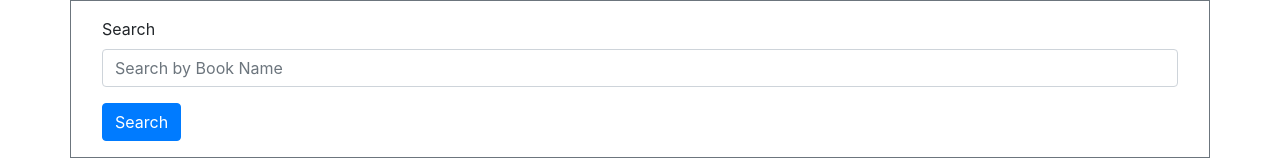
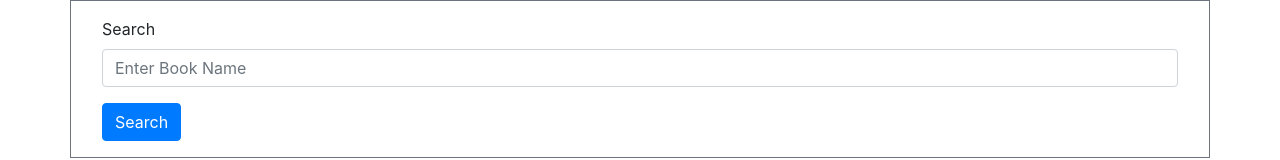
Before and after one commit to JonPhoenix/jpx-google-books-search, a React (Create React App) app in the folder client/: page / in a window 1280 px wide. Shown: the top 160 px of the page. Built offline with nearby package versions, Linux system fonts and the light colour scheme.

Commit message:
Updates setSearchResults

```diff
--- a/client/src/pages/SearchBooks/index.jsx
+++ b/client/src/pages/SearchBooks/index.jsx
@@ -44,7 +44,7 @@ function SearchPage() {
                 type="text"
                 className="form-control"
                 name="searchinput"
-                placeholder="Search by Book Name"
+                placeholder="Enter Book Name"
               />
             </div>
             <button type="submit" className="btn btn-primary">
```
